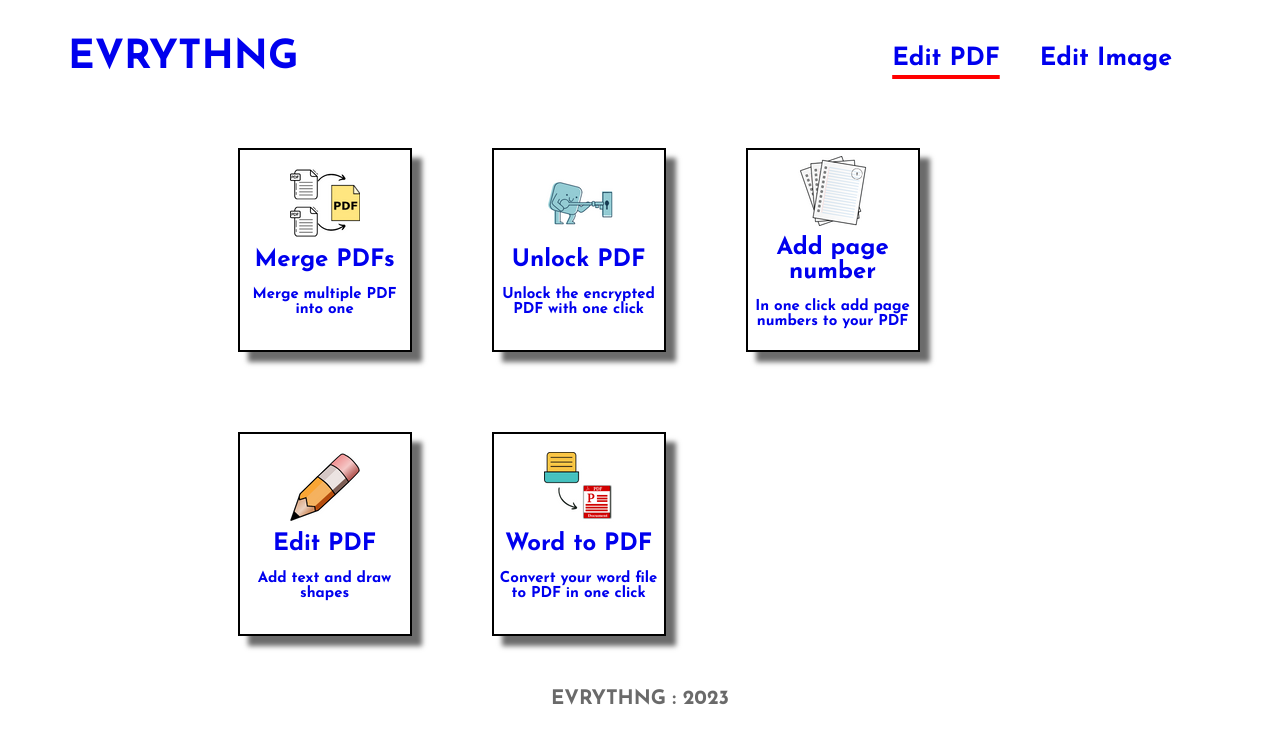
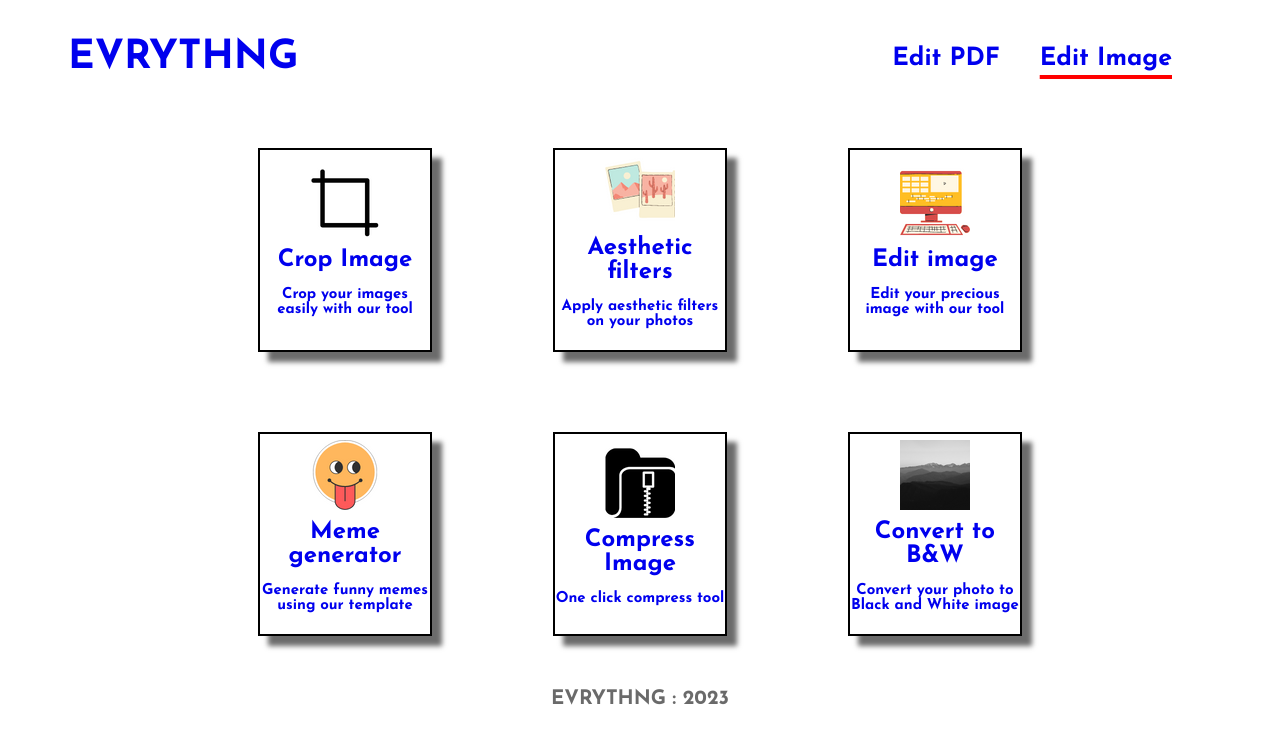
Before and after one commit to nag-alpha/evrythng, a React (Create React App) app in the folder frontend/: page / in a window 1280 px wide. Shown: the top 744 px of the page. Built offline with nearby package versions, Linux system fonts and the light colour scheme.

Commit message:
Corrected some css

```diff
--- a/frontend/src/App.js
+++ b/frontend/src/App.js
@@ -11,8 +11,8 @@ const App = () => {
     <Router>
       <Header />
       <Routes>
-        <Route exact path="/" element={<PDF />} />
-        <Route exact path="/image" element={<Image />} />
+        <Route exact path="/" element={<Image />} />
+        <Route exact path="/pdf" element={<PDF />} />
         <Route path="*" element={<Error />} />
       </Routes>
       <Footer />
--- a/frontend/src/Components/Header.jsx
+++ b/frontend/src/Components/Header.jsx
@@ -14,10 +14,10 @@ const Header = () => {
         <div className="navigation">
           <ul>
             <li>
-              <NavLink to="/">Edit PDF</NavLink>
+              <NavLink to="/pdf">Edit PDF</NavLink>
             </li>
             <li>
-              <NavLink to="/image">Edit Image</NavLink>
+              <NavLink to="/">Edit Image</NavLink>
             </li>
           </ul>
         </div>
--- a/frontend/src/Components/images_cards.js
+++ b/frontend/src/Components/images_cards.js
@@ -29,6 +29,12 @@ const img_blocks = [
     heading: "Compress Image",
     content: "One click compress tool",
   },
+  {
+    key: 6,
+    Image: "Images/image_bw.png",
+    heading: "Convert to B&W",
+    content: "Convert your photo to Black and White image ",
+  },
 ];
 
 export default img_blocks;
--- a/frontend/src/Pages-Style/Image.css
+++ b/frontend/src/Pages-Style/Image.css
@@ -3,5 +3,5 @@
     margin: 0 auto;
     display: flex;
     flex-wrap: wrap;
-    justify-content: flex-start;
+    justify-content: space-around;
 }
--- a/frontend/src/Pages-Style/PDF.css
+++ b/frontend/src/Pages-Style/PDF.css
@@ -4,5 +4,5 @@
     margin: 0 auto;
     display: flex;
     flex-wrap: wrap;
-    justify-content: flex-start;
+    justify-content: space-around;
 }
```
Also changed, not shown: frontend/public/Images/image_bw.png (added).
